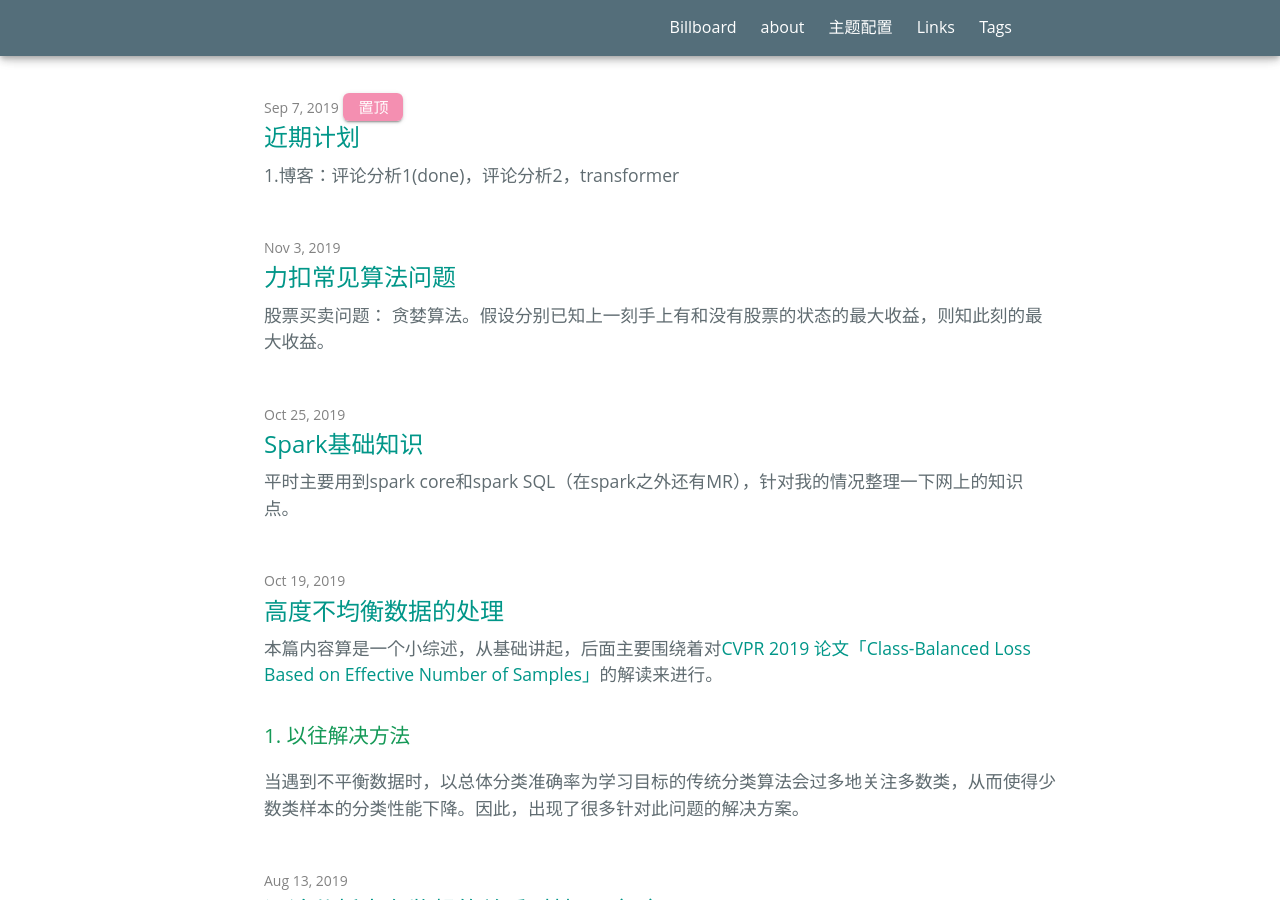
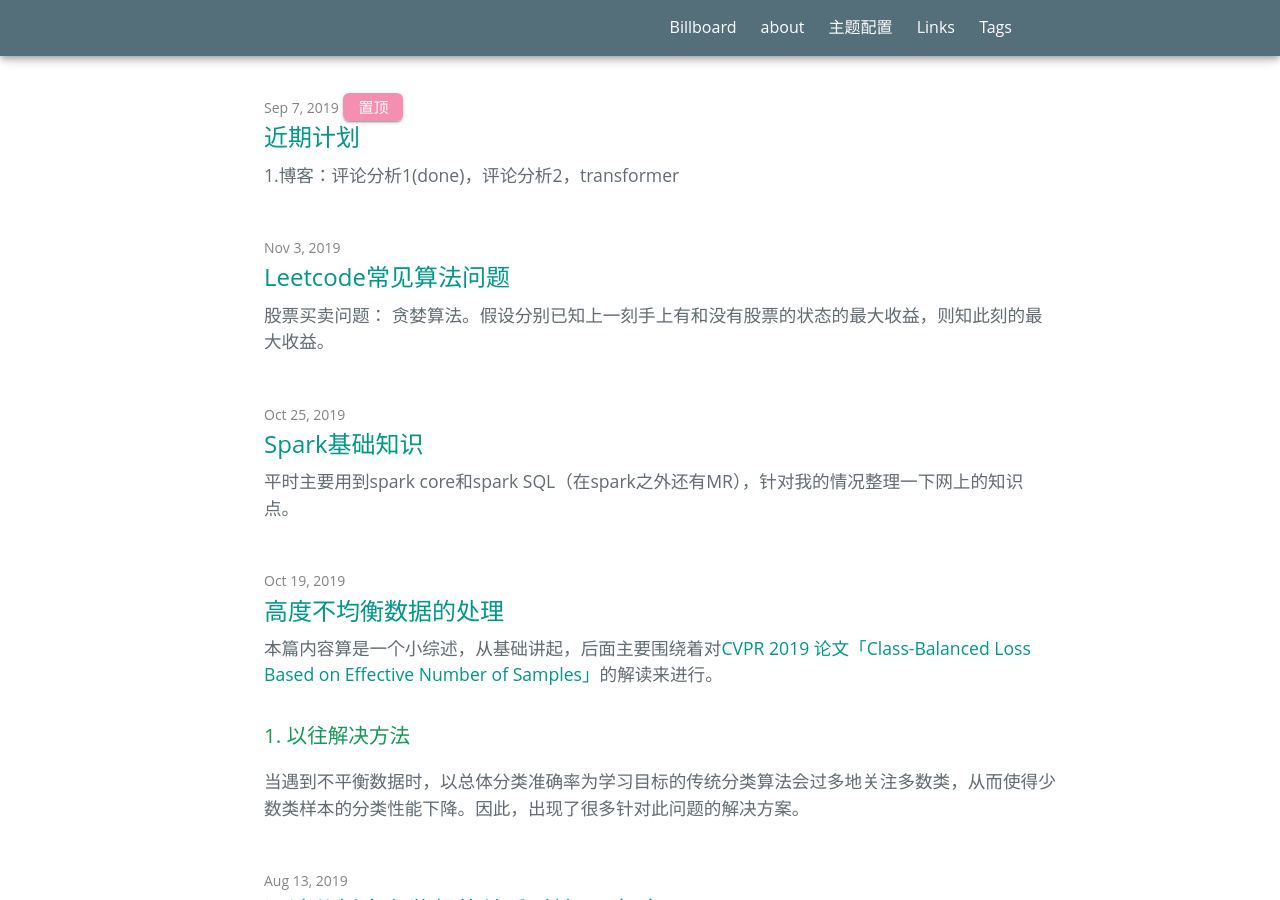
Before and after one commit to paichin/paichin.github.io, a Jekyll site: the page built from index.html, in a window 1280 px wide and 900 px high, scrolled down 374 px. Built offline with Jekyll 4.4.1, drawn with Linux system fonts in a browser that asks for light colours; some web fonts are replaced; the list of posts is cut into pages by our own code.

Commit message:
Update 2019-11-03-leetcode_general.md

```diff
--- a/_posts/2019-11-03-leetcode_general.md
+++ b/_posts/2019-11-03-leetcode_general.md
@@ -1,5 +1,5 @@
 ---
-title: 力扣常见算法问题
+title: Leetcode常见算法问题
 layout: post
 categories: 'Leetcode'
 tags: ''
```
